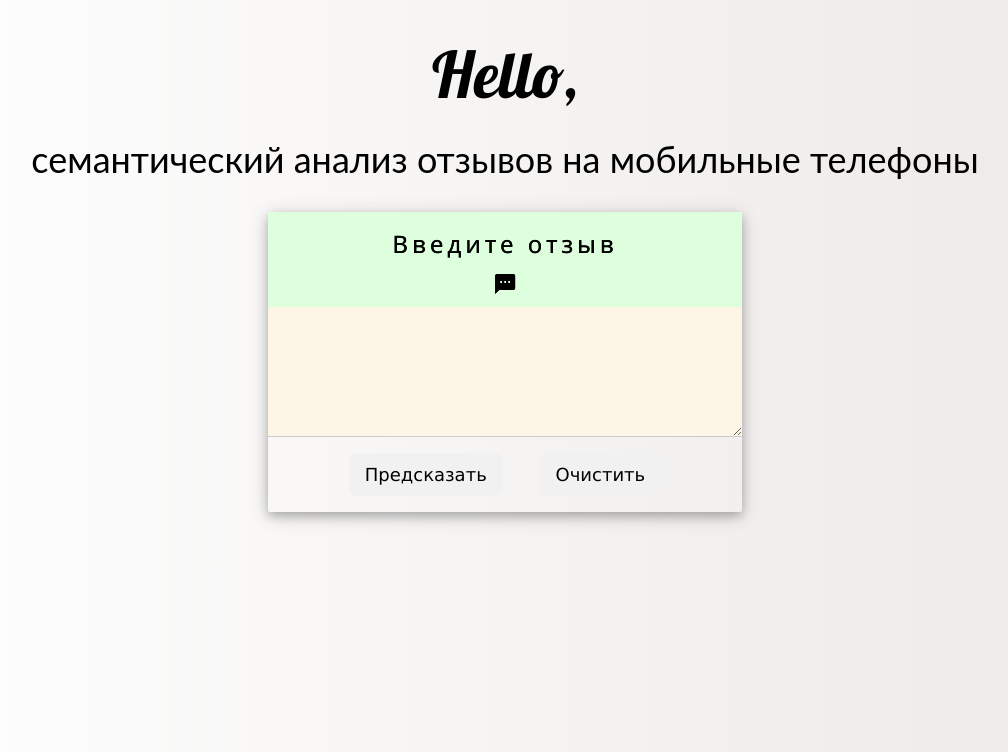
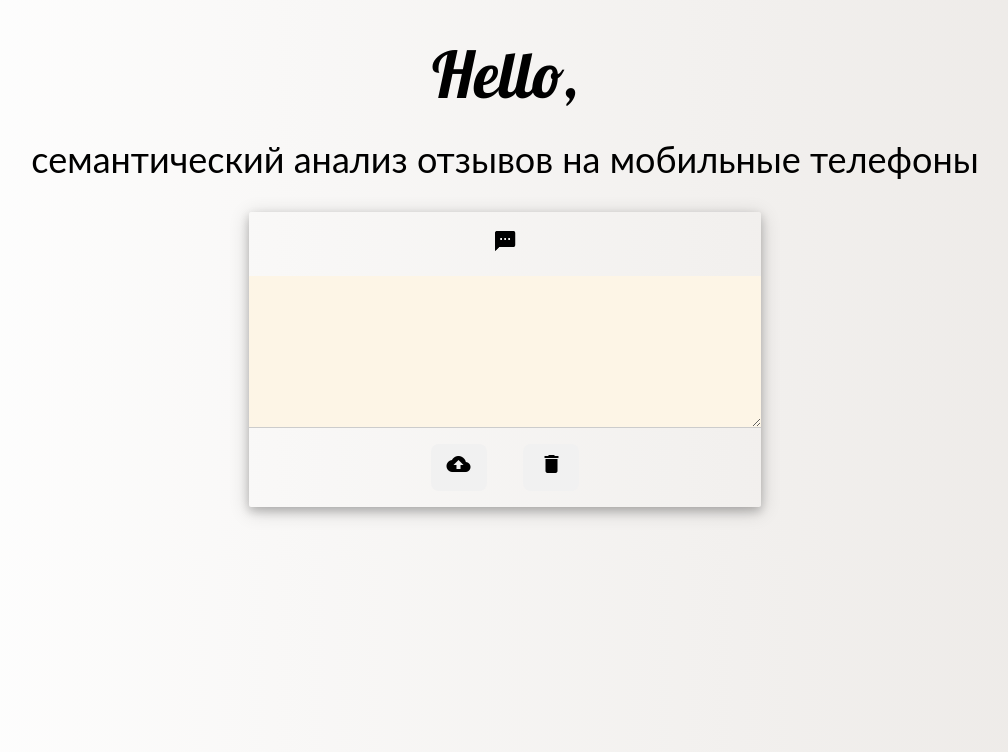
Before and after one commit to AleksandrRybin/SentimentAnalysis, a Flask app: page / in a window 1280 px wide. Shown: the top 752 px of the page, without its empty margins (135-1143 px from the left). Run offline with Flask 2, Linux system fonts and the light colour scheme; parts of the project's set-up code (start-up, migrations or seed data) failed here and were passed over.

Commit message:
only icons on buttons

```diff
--- a/src/static/css/index.css
+++ b/src/static/css/index.css
@@ -5,5 +5,5 @@ body {
 }
 
 #predict-text-form {
-  width: 37%;
+  width: 40%;
 }
--- a/src/templates/index.html
+++ b/src/templates/index.html
@@ -16,14 +16,19 @@
     </div>
     <div class="w3-cell-row w3-section">
         <div id="predict-text-form" class="w3-cell w3-cell-middle w3-card-4 w3-center w3-animate-opacity w3-round-small">
-            <div class="w3-container w3-pale-green w3-wide w3-large w3-padding-small shadow-text">
-                <h3>Введите отзыв</h3>
-                <i class="material-icons")>textsms</i>
+            <div class="w3-container w3-wide w3-padding-small shadow-text">
+                <h3>
+                    <i class="w3-xlarge material-icons">textsms</i>
+                </h3>
             </div>
-            <textarea rows="5" cols="85" id="predict-text" class="w3-input w3-sand"></textarea>
+            <textarea rows="6" cols="100" id="predict-text" class="w3-input w3-sand"></textarea>
             <div class="w3-section">
-                <button id="predict-btn" class="w3-margin-right w3-button w3-large w3-round-large w3-light-gray w3-hover-green">Предсказать</button>
-                <button id="clear-predict-text-btn" class="w3-margin-left w3-button w3-large w3-round-large w3-light-gray w3-hover-red">Очистить</button>
+                <button id="predict-btn" class="w3-margin-right w3-button w3-large w3-round-large w3-light-gray w3-hover-green">
+                    <i class="w3-xlarge material-icons">cloud_upload</i>
+                </button>
+                <button id="clear-predict-text-btn" class="w3-margin-left w3-button w3-large w3-round-large w3-light-gray w3-hover-red">
+                    <i class="w3-xlarge material-icons">delete</i>
+                </button>
             </div>
         </div>
     </div>
```
